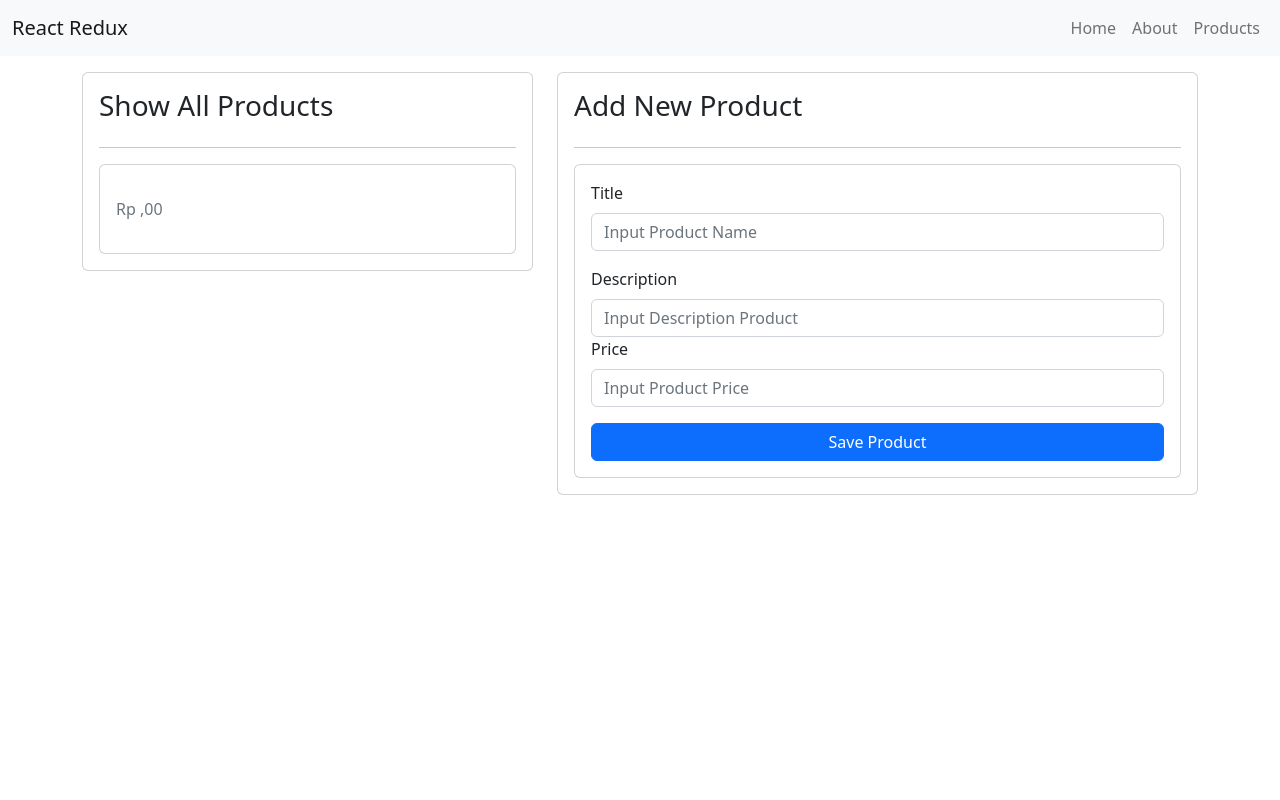
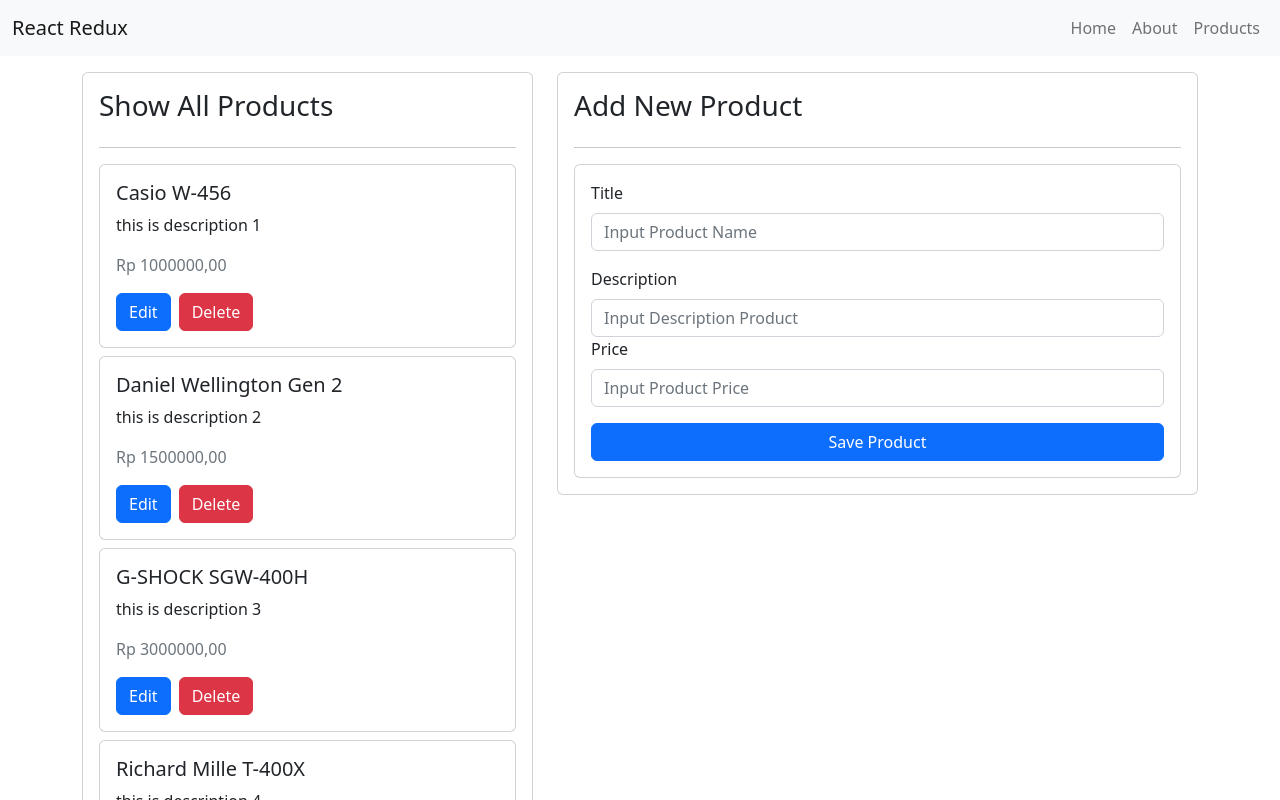
Before and after one commit to adrianmulyawan/belajar-react-reduxtoolkit, a React (Create React App) app: page /product in a window 1280 px wide. Shown: the top 800 px of the page. Built offline with nearby package versions, Linux system fonts and the light colour scheme; data requests are answered from the project's data file.

Commit message:
tambah logic untuk memanggil data product dari api

```diff
--- a/src/components/Product/showProduct.component.jsx
+++ b/src/components/Product/showProduct.component.jsx
@@ -1,30 +1,49 @@
-import React from 'react';
-import { useSelector } from 'react-redux';
+import React, {  useEffect } from 'react';
+import { useSelector, useDispatch } from 'react-redux';
+import { getProducts, productSelector } from '../../features/productSlice';
 
 const ShowProductComponent = () => {
   // > akses state dari store.js (./app/store.js)
   // => menggunakan hooks useSelector(): untuk mendapatkan data dari 'state' yang berada di 'store'.
-  const {
-    title, description, price
-  } = useSelector((state) => state.product);
+  // const {
+  //   title, description, price
+  // } = useSelector((state) => state.product);
+
+  const dispatch = useDispatch();
+  const products = useSelector(productSelector.selectAll);
+
+  let i = 0;
+  useEffect(() => {
+    if (i === 0) {
+      dispatch(getProducts())
+    }
+  }, [dispatch, i]);
 
   return (
     <>
       <h3>Show All Products</h3>
       <hr />
-      <div className="card">
+      {
+        products.map((product) => {
+          return (
+            <div key={ product.id } className="card mb-2">
               <div className="card-body">
                 <h5 className="card-title">
-            { title }
+                  { product.title }
                 </h5>
                 <p className="card-text">
-            { description }
+                  { product.description }
                 </p>
                 <p className='text-muted'>
-            Rp { price },00
+                  Rp { product.price },00
                 </p>
+                <button type="submit" className="btn btn-primary">Edit</button>
+                <button type="submit" className="btn btn-danger mx-2">Delete</button>
               </div>
             </div>
+          )
+        })
+      }
     </>
   );
 }
```
Lines whose indentation alone changed are shown as unchanged.
